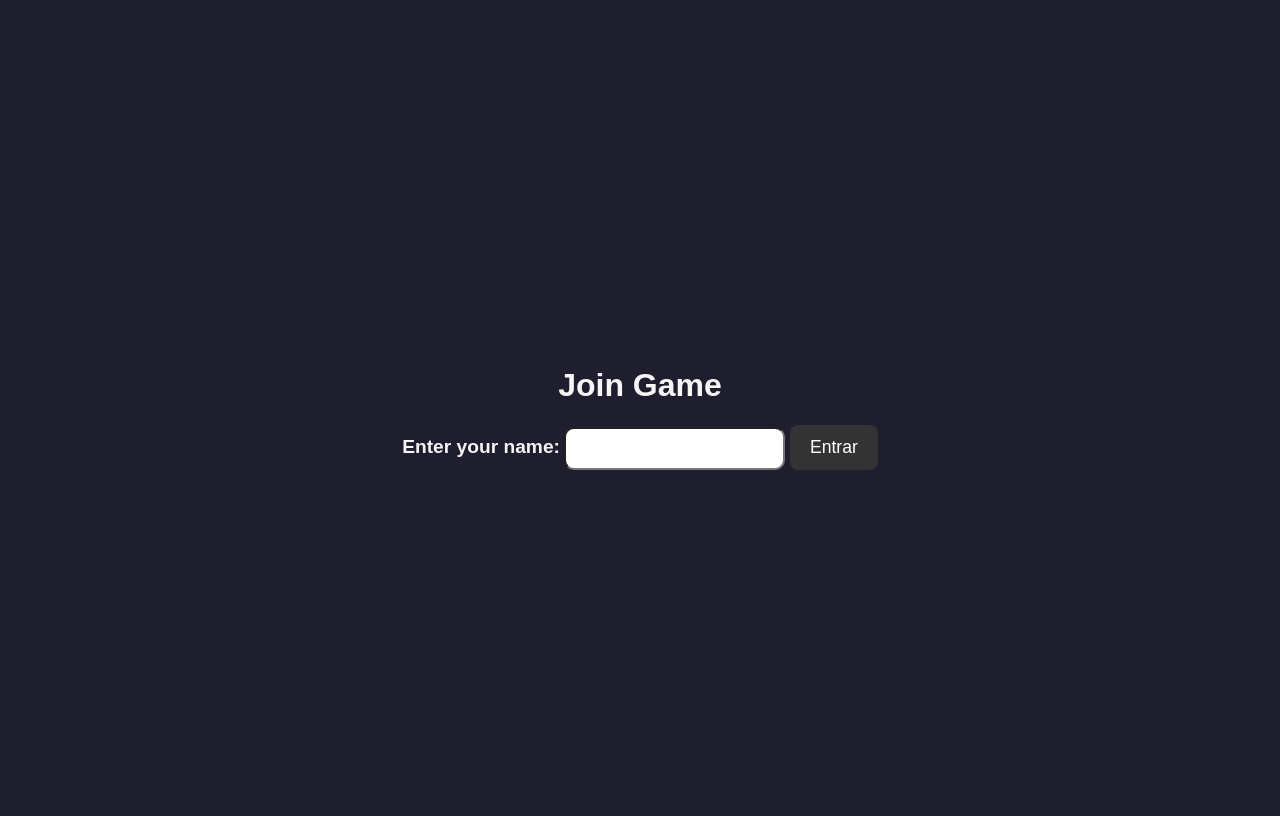
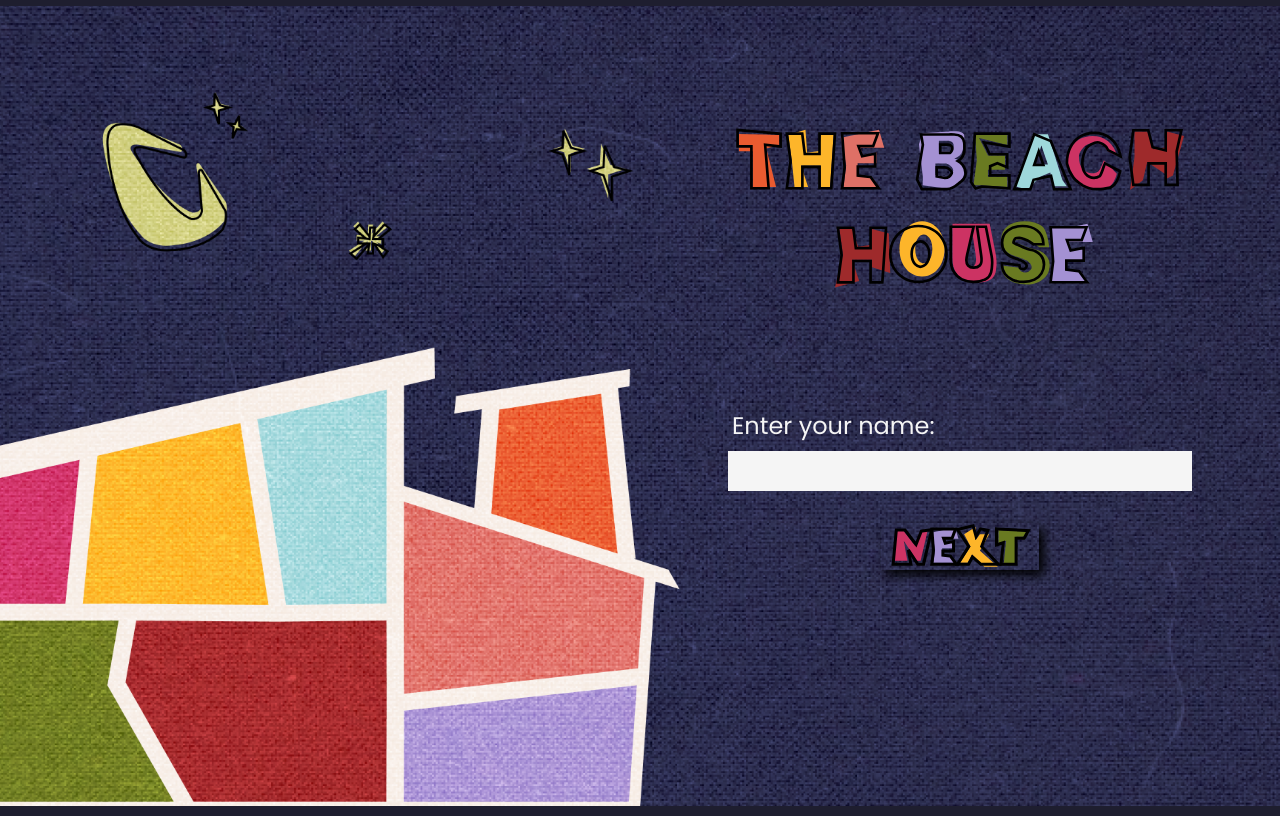
Before and after one commit to FranciscoQuerido03/ScapeRoom, a Django app: page / in a window 1280 px wide. Run offline with Django 5.2, Linux system fonts and the light colour scheme.

Commit message:
Join game mockup implemented First version of choose char implementation

```diff
--- a/interface/static/css/join_game.css
+++ b/interface/static/css/join_game.css
@@ -1,3 +1,5 @@
+@import url('https://fonts.googleapis.com/css2?family=Poppins:wght@400;500;700&display=swap');
+
 body {
     display: flex;
     justify-content: center;
@@ -10,30 +12,102 @@ body {
     justify-content: center;
     align-items: center;
     height: 100vh;
+    overflow: hidden;
 }
 
-#Main label {
-    font-weight: bold;
-    color: #f5f5f5;
-    font-size: 1.2em;
+.background {
+    z-index: 0;
+    position: relative;
 }
 
-#Main input {
-    padding: 12px 20px;
-    border-radius: 10px;
+.background img{
+    width: 100vw;
+    height: 100vh;
 }
 
-#Main button {
-    padding: 12px 20px;
-    font-size: 1.1em;
-    background-color: #333;
-    color: white;
-    border: none;
-    border-radius: 8px;
-    cursor: pointer;
-    transition: background-color 0.5s ease;
+.elements {
+    display: flex;
+    justify-content: center;
+    align-items: center;
+    flex-direction: row;
+    z-index: 100;
+    width: 100vw;
+    position: absolute;
 }
 
-#Main button:hover {
-    background-color: #0073e6;
+
+.metade_h1 {
+    z-index: 100;
+    width: 50%;
 }
+
+.metade_h2 {
+    z-index: 100;
+    width: 50%;
+    height: 100vh;
+}
+
+.metade_v1 {
+    display: flex;
+    z-index: 100;
+    height: 50%;
+    justify-content: center;
+    align-items: center;
+}
+
+.metade_v1 img {
+    width: 70%;
+    max-width: 100rem;
+
+}
+
+.metade_v2 {
+    z-index: 100;
+    height: 50%;
+}
+
+.form{
+    display: flex;
+    flex-direction: column;
+    width: 100%;
+    align-items: center;
+    justify-content: center;
+}
+
+.form input{
+    width: 70%;
+    height: 3vh;
+    border: none;
+    margin: 0.5rem 0 2rem 0;
+    padding: 0.5rem;
+    background-color: #f5f5f5;
+    max-width: 100rem;
+    max-height: 50rem;
+}
+
+.form label{
+    font-family: 'Poppins';
+    font-size: 1.5rem;
+    text-align: left;
+    width: 70%;
+    padding-right: 0.5rem;
+
+}
+
+.form button{
+    background-image: url('../../static/images/next.svg');
+    background-size: 100%;
+    background-color: #f5f5f500;
+    border: none;
+    width: 9.875rem;
+    height: 2.938rem;
+    cursor: pointer;
+    box-shadow: 5px 5px 10px rgb(0, 0, 0);
+    transition: box-shadow 0.2s ease, transform 0.2s ease;
+}
+
+
+.form button:active {
+    box-shadow: none;
+    transform: translate(2px, 2px);
+}
--- a/interface/templates/join_game.html
+++ b/interface/templates/join_game.html
@@ -8,12 +8,24 @@
     <link rel="stylesheet" href="{% static 'css/join_game.css' %}">
 </head>
 <body>
-    <h1>Join Game</h1>
-    <form onsubmit="submitForm(event)" id="Main">
-        <label for="player_name">Enter your name:</label>
-        <input type="text" id="player_name" name="player_name" required>
-        <button type="submit">Entrar</button>
-    </form>
+    <div class="background">
+        <img src='../../static/images/homepage.png' alt="background">
+    </div>
+    <div class="elements">
+        <div class="metade_h1"></div>
+        <div class="metade_h2">
+            <div class="metade_v1">
+                <img src='../../static/images/the-beach-house.svg'>
+            </div>
+            <div class="metade_v2">
+                <form onsubmit="submitForm(event)" class="form">
+                    <label for="player_name">Enter your name:</label>
+                    <input type="text" id="player_name" name="player_name" required>
+                    <button type="submit"></button>
+                </form>
+            </div>
+        </div>
+    </div>
     <script src="{% static 'js/join_game.js' %}"></script>
 </body>
 </html>
--- a/interface/views.py
+++ b/interface/views.py
@@ -38,11 +38,8 @@ def render_lobby_view(request):
 @csrf_exempt
 def register(request):
     player_name = request.POST.get('player_name')
-    if Player.objects.filter(name=player_name).exists():
-        print("Nome existe -> Ignorando...")
-    else:
-        player = Player.objects.create(name=player_name)
-        player.save()
+    player = Player.objects.create(name=player_name)
+    player.save()
 
     channel_layer = get_channel_layer()
     async_to_sync(channel_layer.group_send)(
```
Also changed, not shown: interface/static/css/choose_char.css (added, +35 -0 lines), interface/templates/choose_char.html (+38 -0 lines), interface/static/images/char1.png (added), interface/static/images/char2.png (added), interface/static/images/char3.png (added), interface/static/images/char4.png (added), interface/static/images/char5.png (added), interface/static/images/char6.png (added), interface/static/images/char7.png (added), interface/static/images/char8.png (added), interface/static/images/homepage.png (added), interface/static/images/next.svg (added), interface/static/images/personagem.png (added), interface/static/images/the-beach-house.svg (added).
